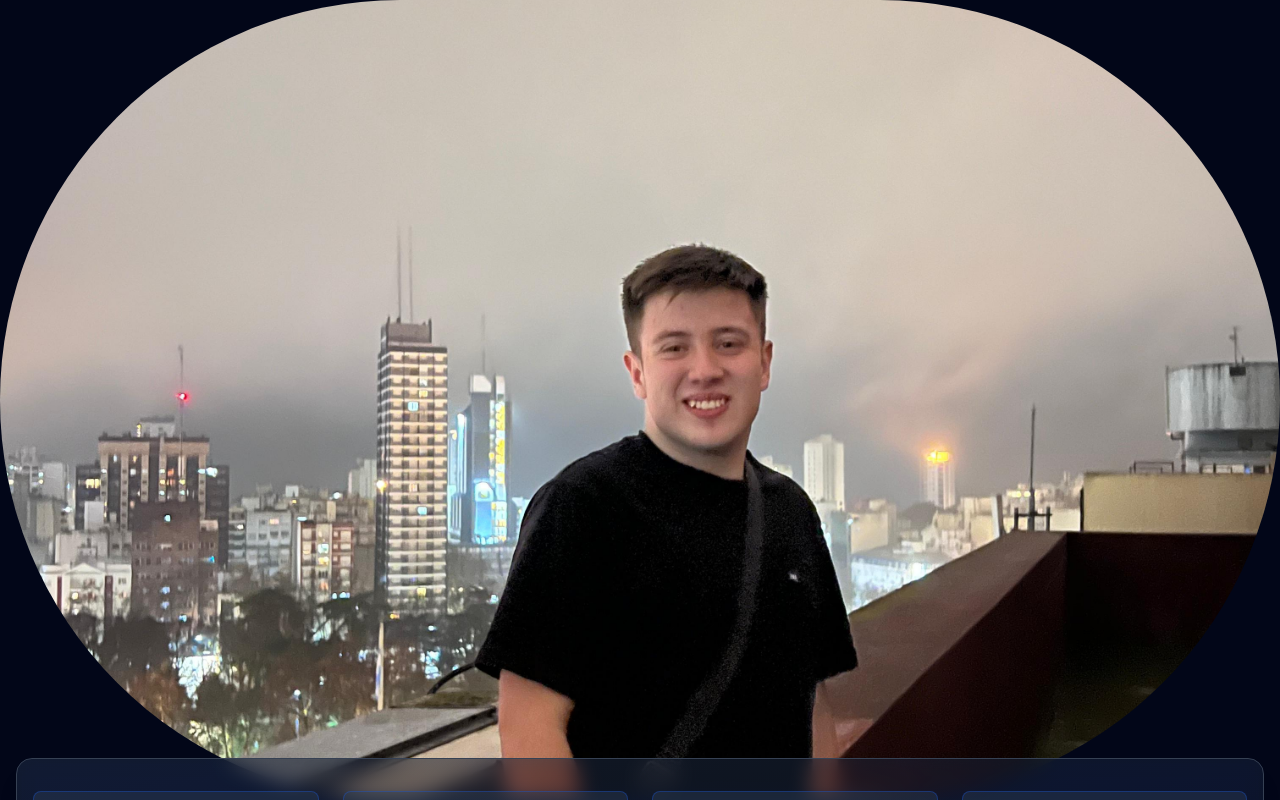
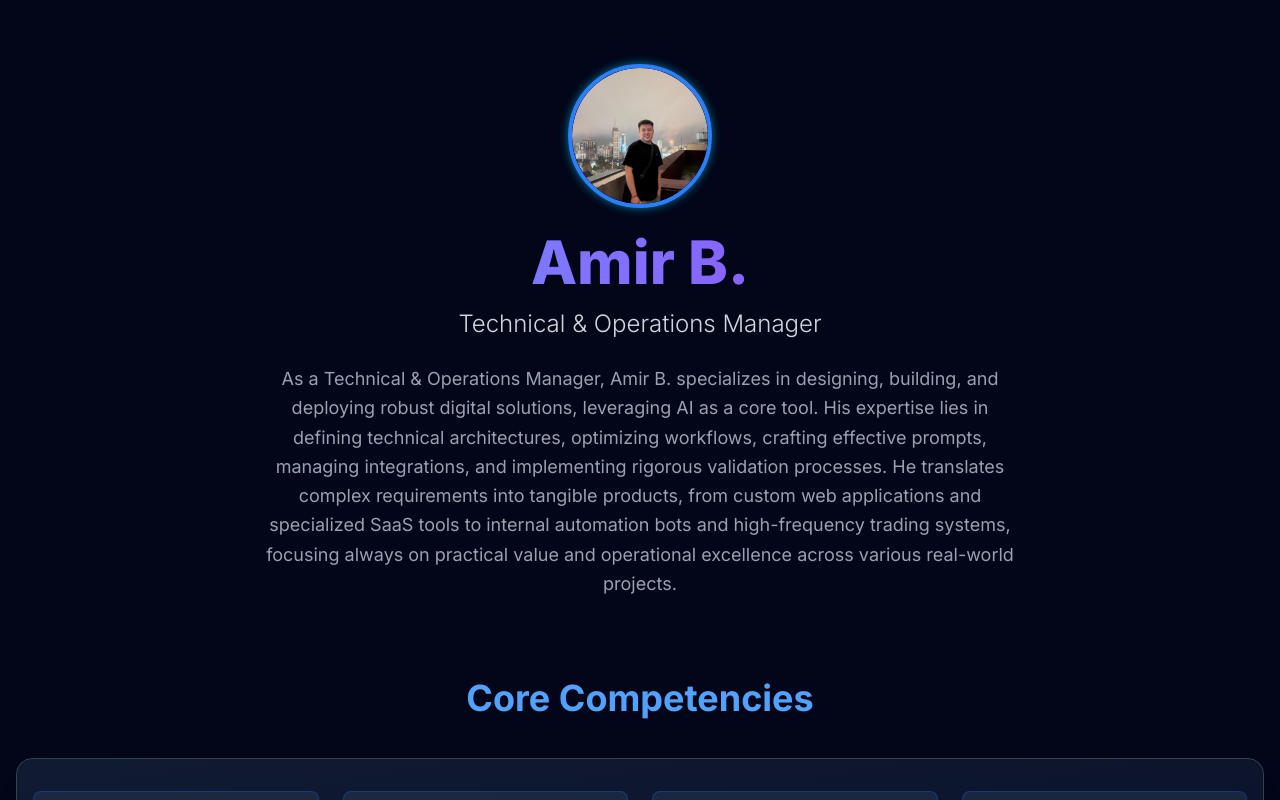
Before and after one commit to amirgeek/portfolio-amir, a Next.js app: page / in a window 1280 px wide. Shown: the top 800 px of the page. Built offline with nearby package versions, Linux system fonts and the light colour scheme.

Commit message:
fix: Corrected avatar size and shape by adding relative to parent div

```diff
--- a/src/app/page.tsx
+++ b/src/app/page.tsx
@@ -28,13 +28,13 @@ export default function Home() {
           transition={{ duration: 0.8 }}
           className="text-center mb-20"
         >
-          <div className="mx-auto mb-6 w-36 h-36 rounded-full overflow-hidden border-4 border-blue-500 shadow-xl glow-effect animate-pulse-subtle"> {/* Wrapper div for circular image */}
+          <div className="mx-auto mb-6 w-36 h-36 rounded-full overflow-hidden border-4 border-blue-500 shadow-xl glow-effect animate-pulse-subtle relative"> {/* Added relative */}
             <Image
               src="/avatar.png"
               alt="Amir B. Avatar"
               layout="fill"
               objectFit="cover"
-              className="rounded-full" // Keep rounded-full here for good measure, though parent div handles clipping
+              className="rounded-full"
             />
           </div>
           <h1 className="text-6xl font-extrabold text-blue-400 mb-4 bg-clip-text text-transparent bg-gradient-to-r from-blue-400 to-purple-600">
```
